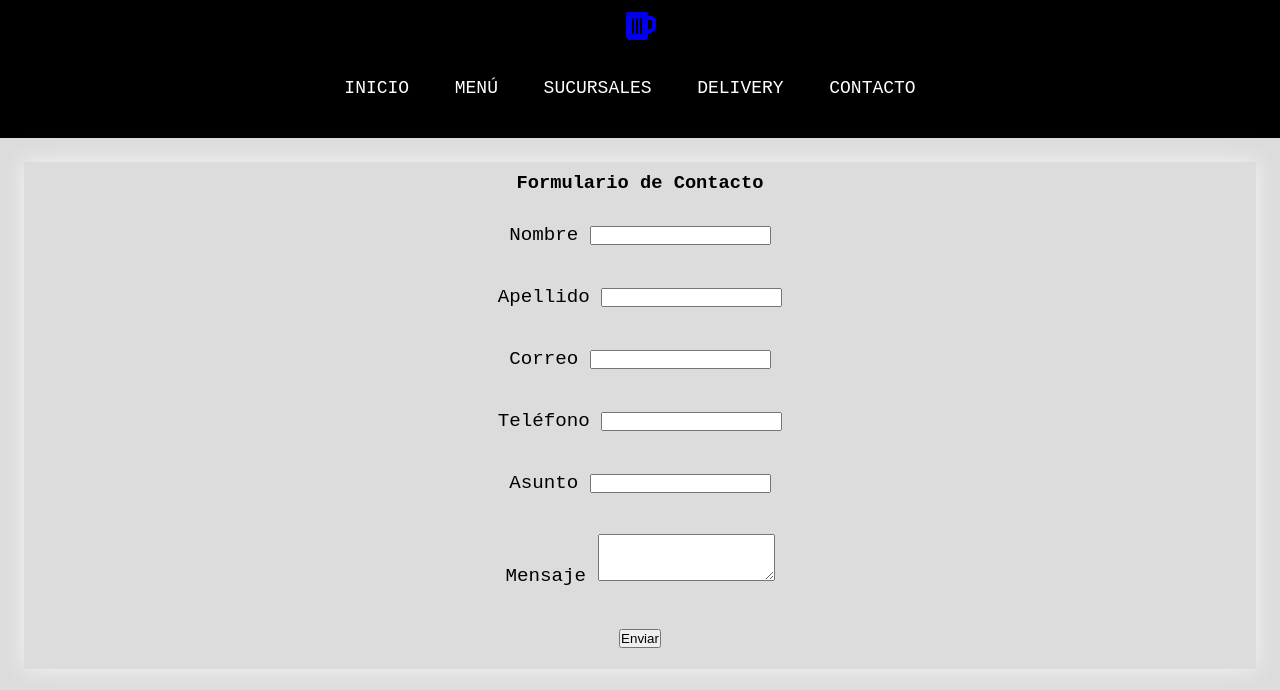
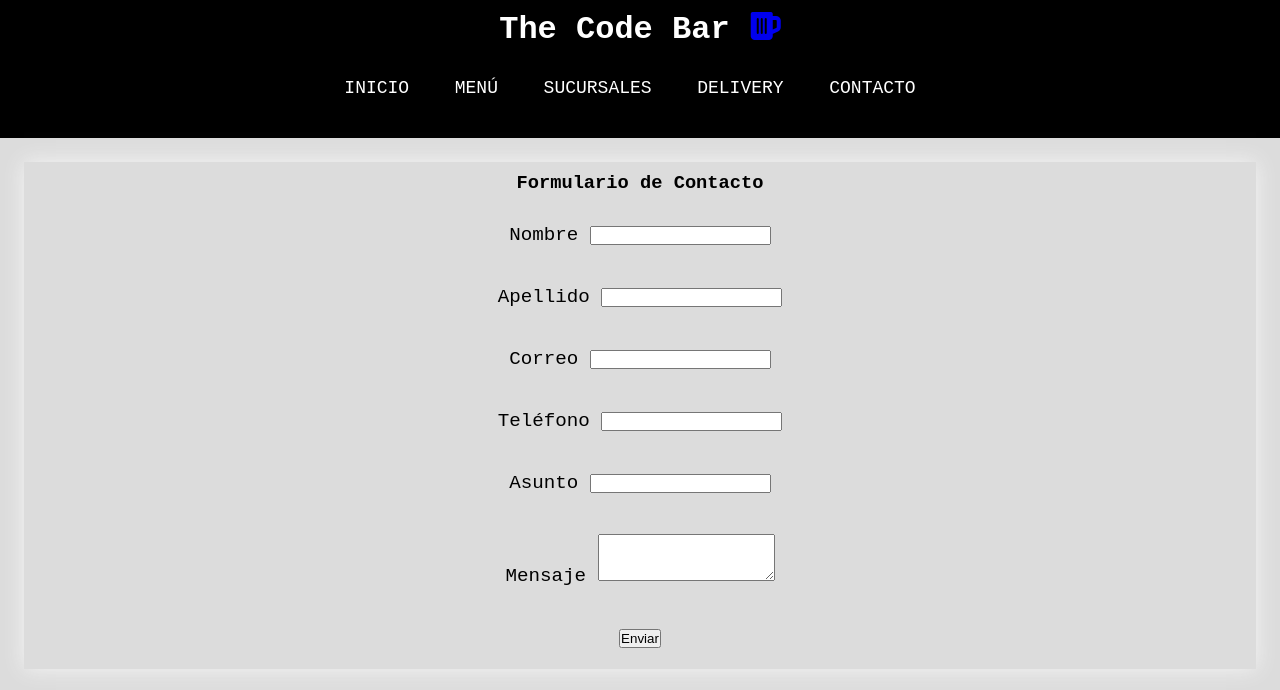
Before and after one commit to itsPatH/repath, a website: page pages/contact.html in a window 1280 px wide. Shown: the top 690 px of the page. Drawn offline with nearby package versions, Linux system fonts and the light colour scheme.

Commit message:
arreglo de header

```diff
--- a/pages/contact.html
+++ b/pages/contact.html
@@ -19,7 +19,7 @@
   <body>
     <header>
       <div>
-        <h1>
+        <h1> The Code Bar
           <a class="mug" href="../index.html"><i class="fa-solid fa-beer-mug-empty"></i></a>
         </h1>
         <nav>
```
